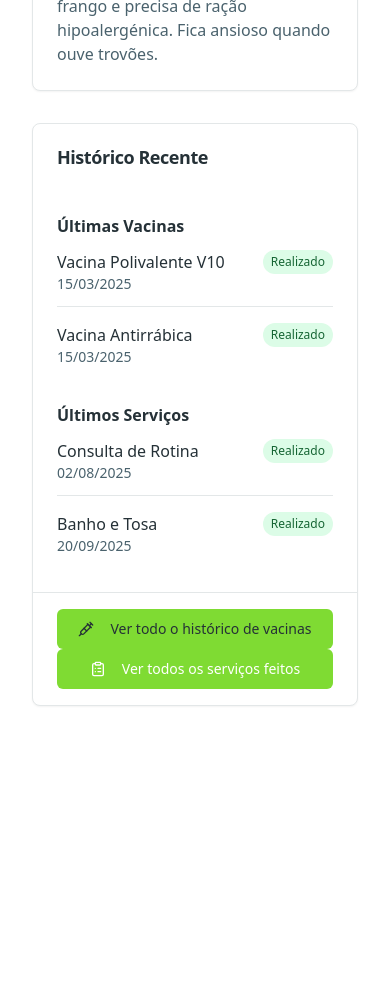
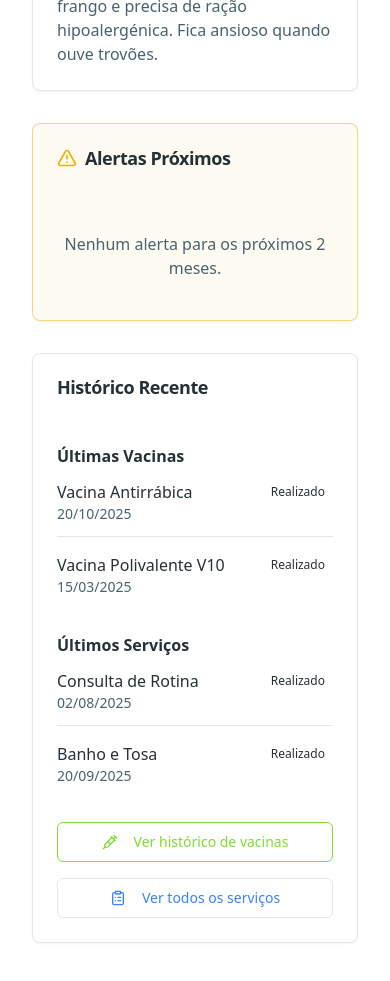
Before and after one commit to Yakkuni/frontPet, a Vue app: page /pets/1 in a window 390 px wide. Shown: the part 900-1881 px from the top of the page. Before the commit the page ends 1654 px from the top, so only its background shows below. Built offline with nearby package versions, Linux system fonts and the light colour scheme.

Commit message:
PetDetail2

```diff
--- a/src/components/ui/CardFooter.vue
+++ b/src/components/ui/CardFooter.vue
@@ -1,9 +1,10 @@
 <template>
-  <div class="border-t px-6 py-4">
+  <div :class="cn('flex items-center p-6 pt-0', $attrs.class as string)">
     <slot />
   </div>
 </template>
 
 <script setup lang="ts">
-// Componente para o rodapé do Card
+import { cn } from '@/utils';
+// A diretiva `inheritAttrs: false` não é necessária no <script setup> por padrão
 </script>
--- /dev/null
+++ b/src/features/pets/components/AlertItem.vue
@@ -0,0 +1,33 @@
+<template>
+  <div class="flex items-start gap-4 p-4 rounded-lg" :class="alert.urgencyClass">
+    <div class="flex-shrink-0">
+      <component :is="alert.icon" class="w-6 h-6" />
+    </div>
+    <div class="flex-1">
+      <h4 class="font-semibold">{{ alert.name }}</h4>
+      <p class="text-sm">
+        {{ alert.message }}
+      </p>
+      <p class="text-xs mt-1 opacity-75">
+        Última aplicação em: {{ alert.lastApplied }}
+      </p>
+    </div>
+  </div>
+</template>
+
+<script setup lang="ts">
+import type { FunctionalComponent } from 'vue';
+
+// Define o tipo de um alerta para ser usado como prop
+export interface Alert {
+  name: string;
+  message: string;
+  lastApplied: string;
+  icon: FunctionalComponent;
+  urgencyClass: string;
+}
+
+defineProps<{
+  alert: Alert;
+}>();
+</script>
--- a/src/features/pets/views/PetDetailView.vue
+++ b/src/features/pets/views/PetDetailView.vue
@@ -52,6 +52,23 @@
               </CardContent>
             </Card>
 
+            <Card class="border-yellow-500/50 bg-yellow-500/5">
+              <CardHeader>
+                <CardTitle class="flex items-center gap-2">
+                  <AlertTriangle class="w-5 h-5 text-yellow-500" />
+                  Alertas Próximos
+                </CardTitle>
+              </CardHeader>
+              <CardContent>
+                <div v-if="upcomingAlerts.length === 0" class="text-center py-4 text-muted-foreground">
+                  Nenhum alerta para os próximos 2 meses.
+                </div>
+                <div v-else class="space-y-4">
+                  <AlertItem v-for="alert in upcomingAlerts" :key="alert.name" :alert="alert" />
+                </div>
+              </CardContent>
+            </Card>
+
             <Card>
               <CardHeader>
                 <CardTitle>Histórico Recente</CardTitle>
@@ -65,7 +82,7 @@
                       <div class="flex justify-between items-start">
                         <div>
                           <h3 class="font-medium">{{ service.name }}</h3>
-                          <p class="text-sm text-muted-foreground">{{ service.date }}</p>
+                          <p class="text-sm text-muted-foreground">{{ format(new Date(service.date), 'dd/MM/yyyy') }}</p>
                         </div>
                         <span :class="service.statusClass" class="px-2 py-1 rounded-full text-xs font-medium">
                           {{ service.status }}
@@ -83,7 +100,7 @@
                       <div class="flex justify-between items-start">
                         <div>
                           <h3 class="font-medium">{{ service.name }}</h3>
-                          <p class="text-sm text-muted-foreground">{{ service.date }}</p>
+                          <p class="text-sm text-muted-foreground">{{ format(new Date(service.date), 'dd/MM/yyyy') }}</p>
                         </div>
                         <span :class="service.statusClass" class="px-2 py-1 rounded-full text-xs font-medium">
                           {{ service.status }}
@@ -93,9 +110,13 @@
                   </div>
                 </div>
               </CardContent>
-              <CardFooter class="flex-col sm:flex-row gap-2 sm:justify-center">
-                <Button variant="default" class="w-full sm:w-auto"><Syringe class="w-4 h-4 mr-2" /> Ver todo o histórico de vacinas</Button>
-                <Button class="w-full sm:w-auto bg-blue-600 hover:bg-blue-700 text-white"><ClipboardList class="w-4 h-4 mr-2" /> Ver todos os serviços feitos</Button>
+              <CardFooter class="flex-col sm:flex-row gap-4 justify-between">
+                <Button variant="outline" class="w-full sm:w-auto border-primary text-primary hover:bg-primary/10 hover:text-primary">
+                  <Syringe class="w-4 h-4 mr-2" /> Ver histórico de vacinas
+                </Button>
+                <Button variant="outline" class="w-full sm:w-auto border-blue-500 text-blue-500 hover:bg-blue-500/10 hover:text-blue-500">
+                  <ClipboardList class="w-4 h-4 mr-2" /> Ver todos os serviços
+                </Button>
               </CardFooter>
             </Card>
           </div>
@@ -107,6 +128,8 @@
 
 <script setup lang="ts">
 import { ref, onMounted, computed } from 'vue';
+import { addMonths, differenceInDays, format, formatDistanceToNow } from 'date-fns';
+import { ptBR } from 'date-fns/locale';
 import Navbar from '@/components/Navbar.vue';
 import Card from '@/components/ui/Card.vue';
 import CardContent from '@/components/ui/CardContent.vue';
@@ -114,7 +137,8 @@ import CardHeader from '@/components/ui/CardHeader.vue';
 import CardTitle from '@/components/ui/CardTitle.vue';
 import CardFooter from '@/components/ui/CardFooter.vue';
 import Button from '@/components/ui/Button.vue';
-import { ArrowLeftIcon, PencilIcon, TrashIcon, Syringe, ClipboardList } from 'lucide-vue-next';
+import AlertItem, { type Alert } from '@/features/pets/components/AlertItem.vue';
+import { ArrowLeftIcon, PencilIcon, TrashIcon, Syringe, ClipboardList, AlertTriangle, Stethoscope } from 'lucide-vue-next';
 
 const isLoading = ref(true);
 
@@ -131,12 +155,46 @@ const pet = ref({
 });
 
 const allServices = ref([
-  { name: 'Vacina Polivalente V10', date: '15/03/2025', status: 'Realizado', statusClass: 'bg-green-100 text-green-800', type: 'vaccine' },
-  { name: 'Consulta de Rotina', date: '02/08/2025', status: 'Realizado', statusClass: 'bg-green-100 text-green-800', type: 'service' },
-  { name: 'Banho e Tosa', date: '20/09/2025', status: 'Realizado', statusClass: 'bg-green-100 text-green-800', type: 'service' },
-  { name: 'Vacina Antirrábica', date: '15/03/2025', status: 'Realizado', statusClass: 'bg-green-100 text-green-800', type: 'vaccine' },
-  { name: 'Próxima Vacina (Gripe)', date: '15/03/2026', status: 'Agendado', statusClass: 'bg-blue-100 text-blue-800', type: 'vaccine' },
+  { name: 'Vacina Antirrábica', date: '2025-10-20', status: 'Realizado', type: 'vaccine', renewalMonths: 12 },
+  { name: 'Consulta de Rotina', date: '2025-08-02', status: 'Realizado', type: 'service', renewalMonths: 6 },
+  { name: 'Vacina Polivalente V10', date: '2025-03-15', status: 'Realizado', type: 'vaccine', renewalMonths: 12 },
+  { name: 'Banho e Tosa', date: '2025-09-20', status: 'Realizado', type: 'service' }, // Sem renovação
 ]);
+
+// LÓGICA PARA CALCULAR ALERTAS
+const upcomingAlerts = computed<Alert[]>(() => {
+  const today = new Date();
+  const twoMonthsFromNow = 60; // Limite em dias
+
+  return allServices.value
+    .filter(service => service.renewalMonths) // Apenas serviços com período de renovação
+    .map(service => {
+      const lastAppliedDate = new Date(service.date);
+      const dueDate = addMonths(lastAppliedDate, service.renewalMonths!);
+      const daysUntilDue = differenceInDays(dueDate, today);
+
+      return { ...service, dueDate, daysUntilDue, lastAppliedDate };
+    })
+    .filter(service => service.daysUntilDue >= 0 && service.daysUntilDue <= twoMonthsFromNow) // Filtra serviços que vencem nos próximos 2 meses
+    .sort((a, b) => a.daysUntilDue - b.daysUntilDue) // Ordena pelos mais próximos
+    .map(service => {
+      let message = `A renovação deve ser feita ${formatDistanceToNow(service.dueDate, { locale: ptBR, addSuffix: true })}`;
+      let urgencyClass = 'bg-yellow-500/10 text-yellow-700 dark:text-yellow-300';
+      if (service.daysUntilDue <= 14) { // Menos de 2 semanas
+        message = `A vacina vence ${formatDistanceToNow(service.dueDate, { locale: ptBR, addSuffix: true })}!`;
+        urgencyClass = 'bg-red-500/10 text-red-700 dark:text-red-300';
+      }
+
+      return {
+        name: service.name,
+        message,
+        lastApplied: format(service.lastAppliedDate, 'dd/MM/yyyy'),
+        icon: service.type === 'vaccine' ? Syringe : Stethoscope,
+        urgencyClass,
+      };
+    });
+});
+
 
 const latestVaccines = computed(() =>
   allServices.value.filter(s => s.type === 'vaccine').slice(0, 2)
```
